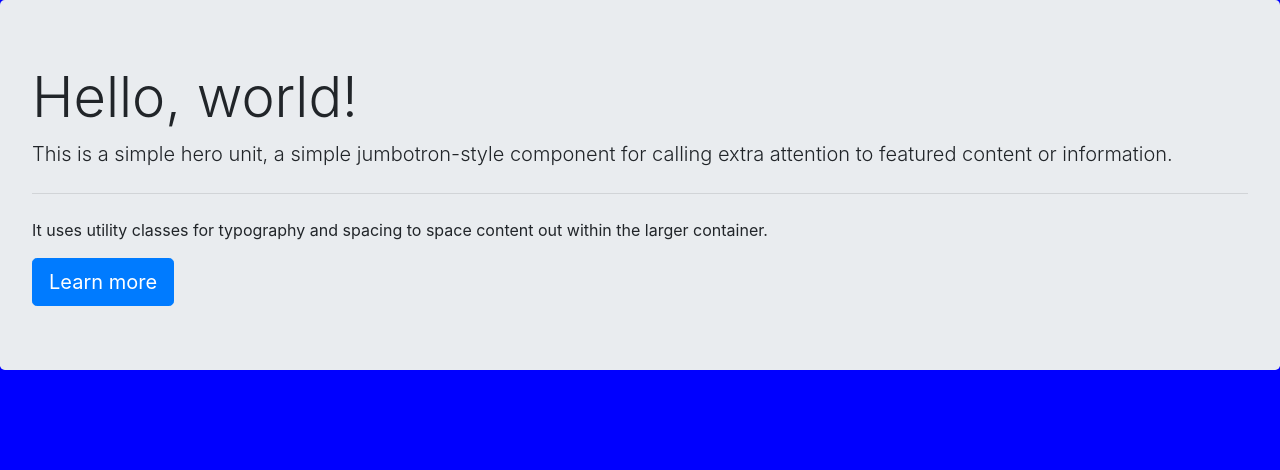
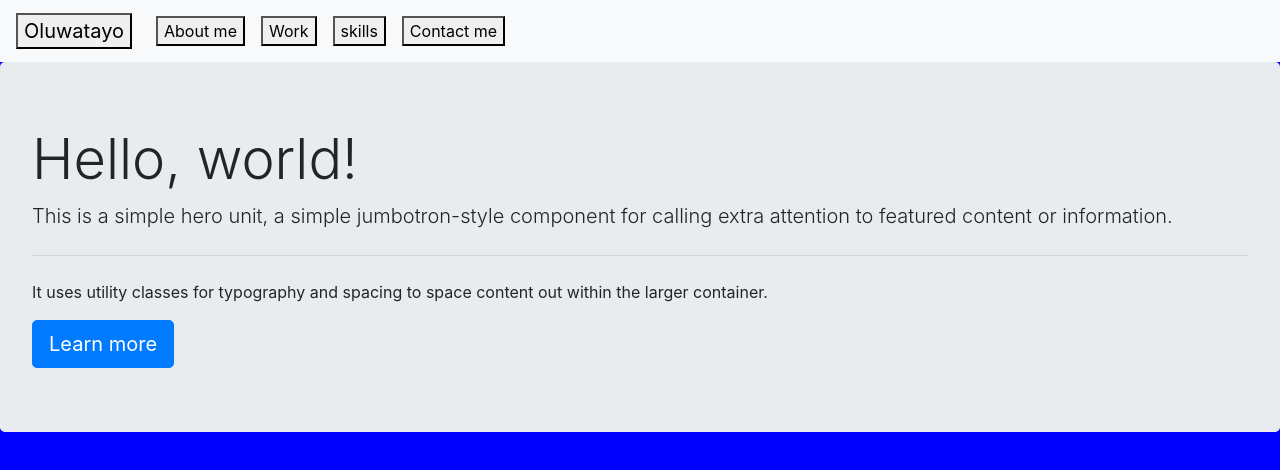
Before and after one commit to BABATEES/Bootstrap-Portfolio, a plain HTML site: page Index.html in a window 1280 px wide. Drawn offline with nearby package versions, Linux system fonts and the light colour scheme.

Commit message:
added Navbar

```diff
--- a/Index.html
+++ b/Index.html
@@ -9,6 +9,30 @@
     <link rel="stylesheet" href="css/style.css">
 </head>
 <body>
+    <!-- Nav bar-->
+    <nav class="navbar navbar-expand-lg navbar-light bg-light">
+        <a class="navbar-brand" href="#"> <button>Oluwatayo </button></a>
+        <button class="navbar-toggler" type="button" data-toggle="collapse" data-target="#navbarNav" aria-controls="navbarNav" aria-expanded="false" aria-label="Toggle navigation">
+          <span class="navbar-toggler-icon"></span>
+        </button>
+        <div class="collapse navbar-collapse" id="navbarNav">
+          <ul class="navbar-nav">
+            <li class="nav-item active">
+              <a class="nav-link" href="#"> <button>About me</button></a>
+            </li>
+            <li class="nav-item">
+              <a class="nav-link" href="#"> <button> Work </button></a>
+            </li>
+            <li class="nav-item">
+              <a class="nav-link" href="#"> <button>skills </button></a>
+            </li>
+            <li class="nav-item">
+              <a class="nav-link" href="#"> <button> Contact me </button></a>
+            </li>
+          </ul>
+        </div>
+      </nav>
+      <!-- Jumpotron-->
     <div class="jumbotron">
         <h1 class="display-4">Hello, world!</h1>
         <p class="lead">This is a simple hero unit, a simple jumbotron-style component for calling extra attention to featured content or information.</p>
```
